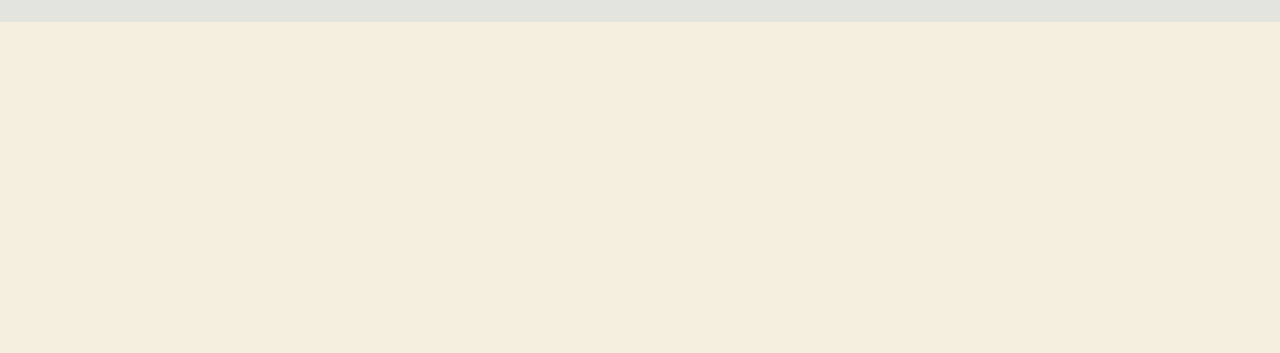
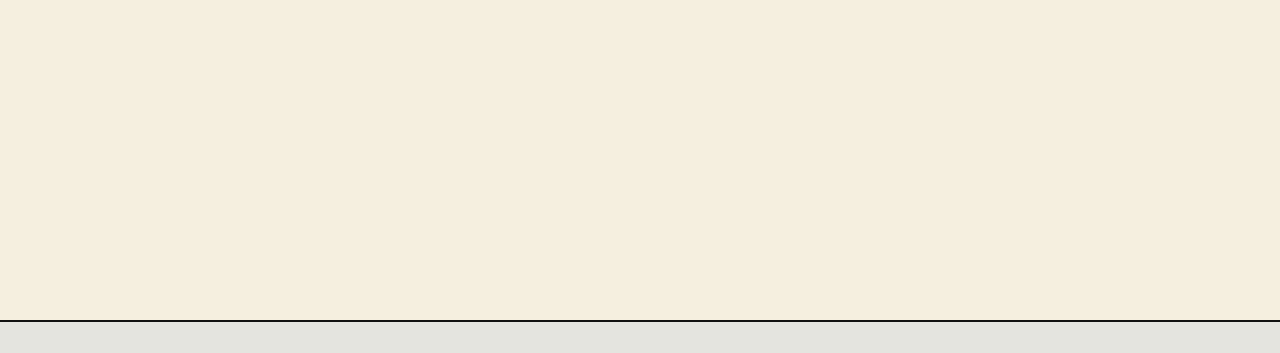
Before and after one commit to pheymann/engineering-blog, a website: page src/site/index.html in a window 1280 px wide. Shown: the part 382-735 px from the top of the page. Drawn offline with Linux system fonts and the light colour scheme.

Commit message:
Keep footer at viewport bottom

```diff
--- a/src/site/assets/styles.css
+++ b/src/site/assets/styles.css
@@ -51,7 +51,10 @@
 html { background: var(--color-page); }
 
 body {
+  display: flex;
+  min-height: 100vh;
   margin: 0;
+  flex-direction: column;
   color: var(--color-ink);
   background: var(--color-page);
   font-family: var(--font-body);
@@ -77,7 +80,7 @@ a { color: inherit; }
 
 .site-logo-image { display: block; width: clamp(15rem, 38vw, 23rem); height: auto; }
 
-.site-content { padding-bottom: var(--space-5); }
+.site-content { flex: 1; padding-bottom: var(--space-5); }
 
 .section-title {
   display: inline-block;
```
Also changed, not shown: 1 other file.
